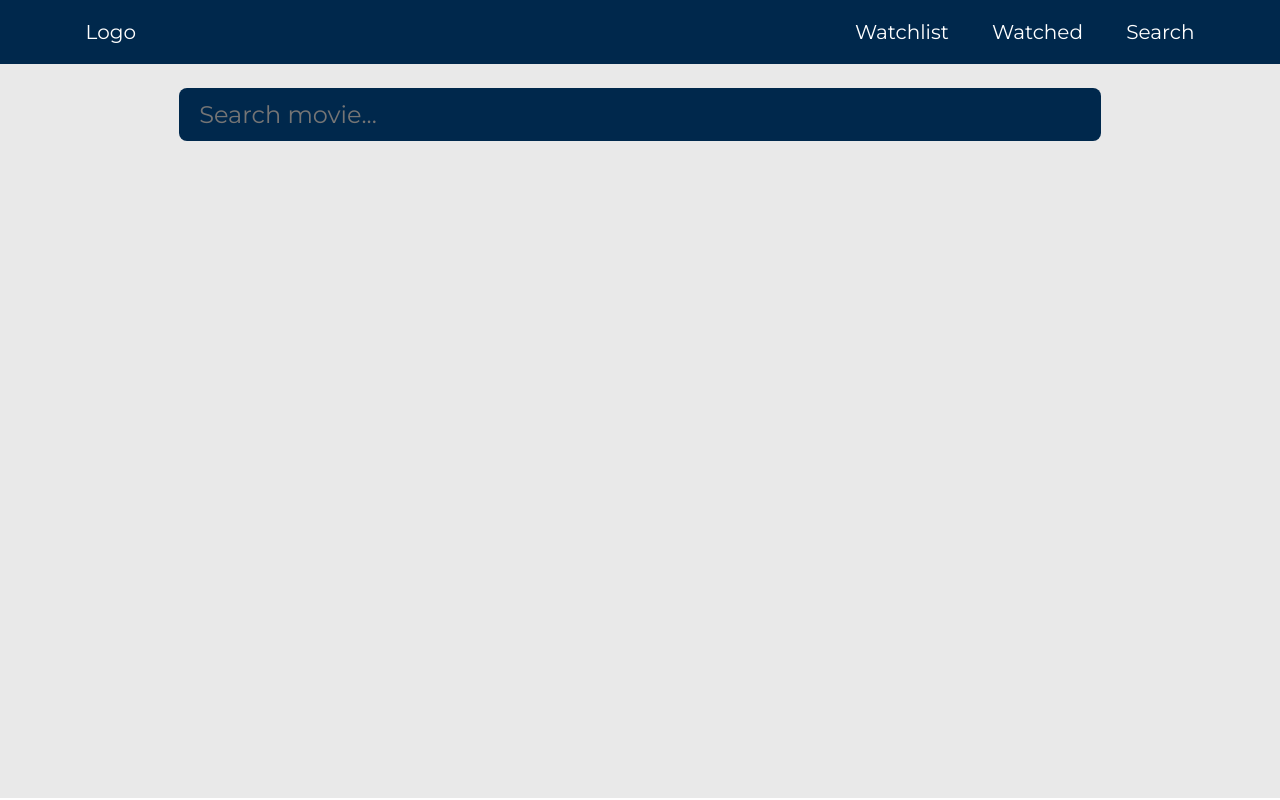
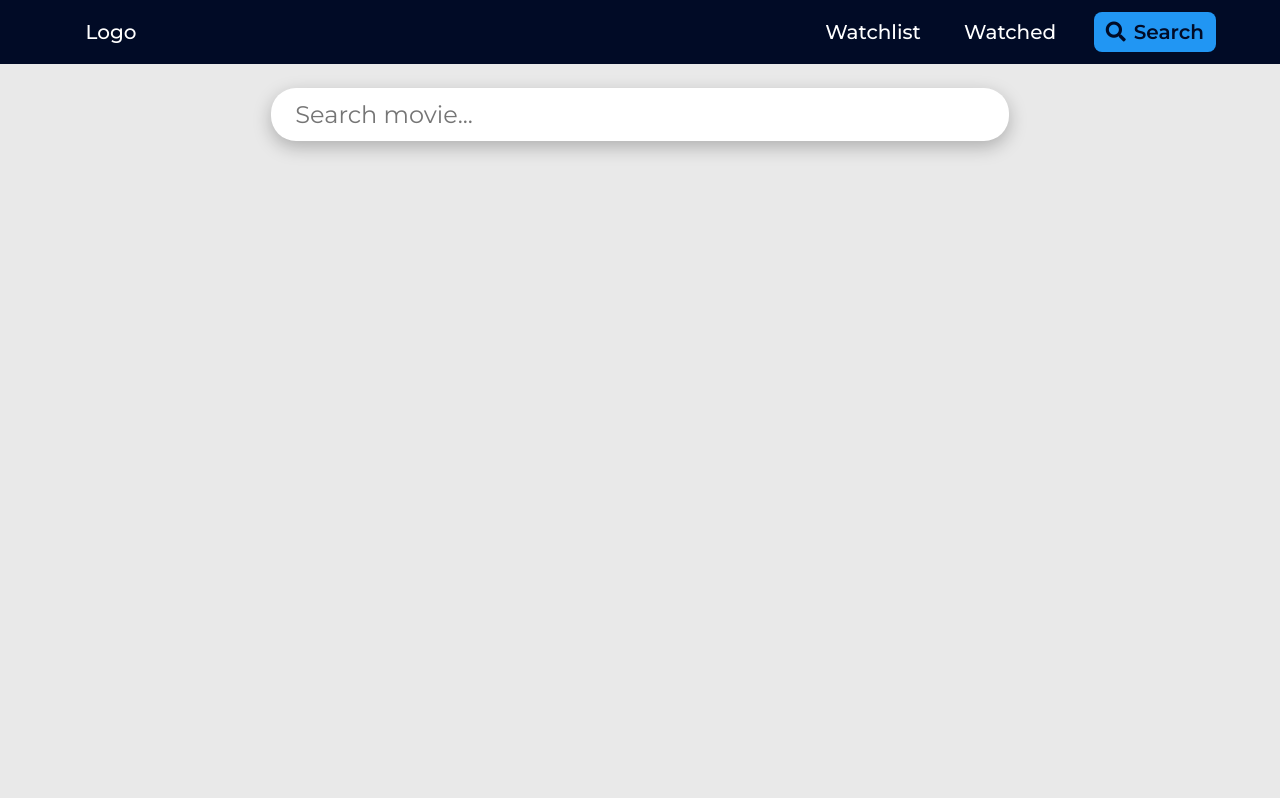
Before and after one commit to LukasV3/moviebase-app, a React (Create React App) app: page / in a window 1280 px wide. Built offline with nearby package versions, Linux system fonts and the light colour scheme; no server answers.

Commit message:
updated navabr ui

```diff
--- a/src/components/Navbar.js
+++ b/src/components/Navbar.js
@@ -28,7 +28,8 @@ const Navbar = (props) => {
           </Link>
         </li>
         <li className="navbar__item">
-          <Link to="/" className="navbar__link">
+          <Link to="/" className="navbar__link navbar__link--blue">
+            <i className="fas fa-search"></i>
             Search
           </Link>
         </li>
--- a/src/components/scss/Navbar.scss
+++ b/src/components/scss/Navbar.scss
@@ -1,5 +1,5 @@
 .navbar {
-  background-color: rgb(0, 40, 76);
+  background-color: #010b26;
   // width: 100vw;
 
   &__list {
@@ -22,6 +22,19 @@
     text-decoration: none;
     color: white;
     padding: 1.35rem;
+    font-weight: 500;
+
+    &--blue {
+      display: flex;
+      gap: 0.5rem;
+      align-items: center;
+      background-color: #2196f3;
+      padding: 0.5rem 0.75rem;
+      border-radius: 8px;
+      color: #010b26;
+      font-weight: 600;
+      margin-left: 1rem;
+    }
 
     &:hover {
       text-decoration: underline;
--- a/src/components/scss/ResultsCard.scss
+++ b/src/components/scss/ResultsCard.scss
@@ -1,5 +1,9 @@
 .results-card {
   display: flex;
+  // border: 1px solid black;
+  background-color: white;
+  box-shadow: 0px 6px 18px rgba(0, 0, 0, 0.25);
+  border-radius: 10px;
 
   &__img-div {
     width: 7rem;
--- a/src/components/scss/Search.scss
+++ b/src/components/scss/Search.scss
@@ -6,13 +6,14 @@
   padding: 0 10%;
 
   &__input {
-    background-color: rgb(0, 40, 76);
-    color: white;
+    // background-color: rgb(0, 40, 76);
+    color: #010b26;
     border: none;
-    border-radius: 8px;
+    border-radius: 25px;
     font-size: 1.5rem;
-    padding: 0.75rem 1.25rem;
-    width: 100%;
+    padding: 0.75rem 1.5rem;
+    width: 80%;
+    box-shadow: 0px 6px 18px rgba(0, 0, 0, 0.25);
   }
 
   &__results {
@@ -20,6 +21,7 @@
     margin: 2rem 0;
     display: flex;
     flex-direction: column;
+    align-items: center;
     gap: 2rem;
   }
 }
```
